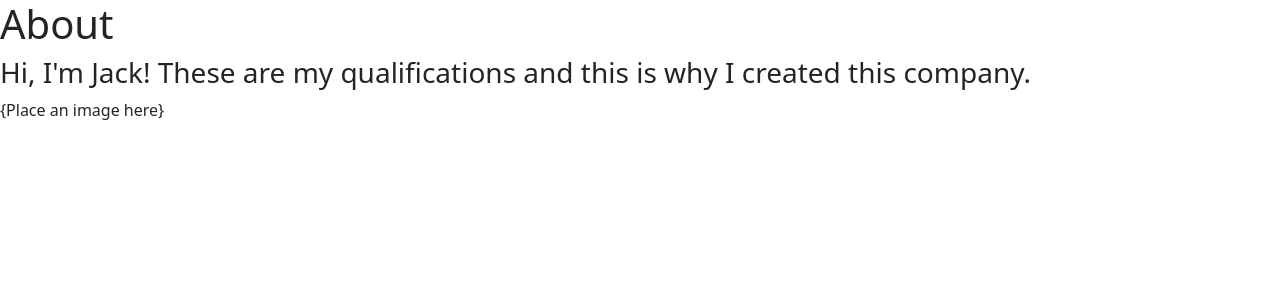
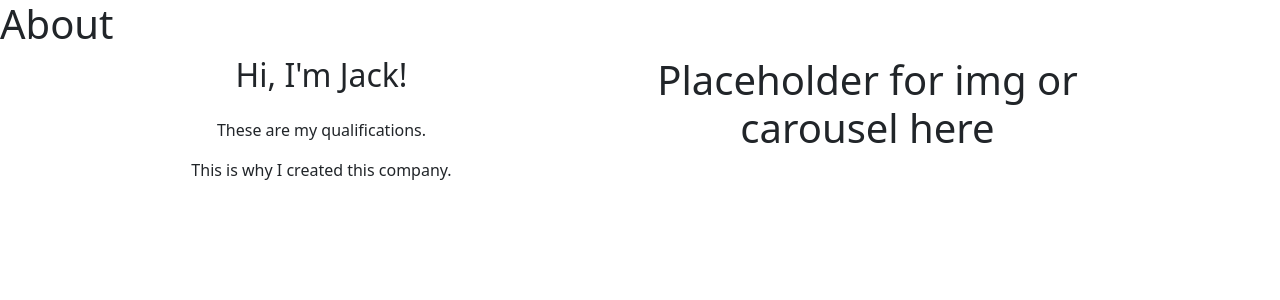
Before and after one commit to jlstern3/jacks_website, a Django app: page /about in a window 1280 px wide. Shown: the top 300 px of the page. Run offline with Django 3.2, Linux system fonts and the light colour scheme.

Commit message:
Re-formatted About pg with placeholder data

```diff
--- a/jacks_website_proj/company_app/templates/about.html
+++ b/jacks_website_proj/company_app/templates/about.html
@@ -13,8 +13,22 @@
 
 <body>
     <h1>About</h1>
-    <h3>Hi, I'm Jack! These are my qualifications and this is why I created this company.</h3>
-    <p>{Place an image here}</p>
+    <section class="about-section text-center" id="about">
+        <div class="container px-4 px-lg-5">
+            <div class="row gx-4 gx-lg-5 justify-content-center">
+                <div class="col-lg-5">
+                    <h2 class="mb-4">Hi, I'm Jack!</h2>
+                    <p>
+                        These are my qualifications.
+                    </p>
+                    <p>This is why I created this company.</p>
+                </div>
+                <div class="col">
+                    <h1>Placeholder for img or carousel here</h1>
+                </div>
+            </div>
+        </div>
+    </section>
 </body>
 
 </html>
```
